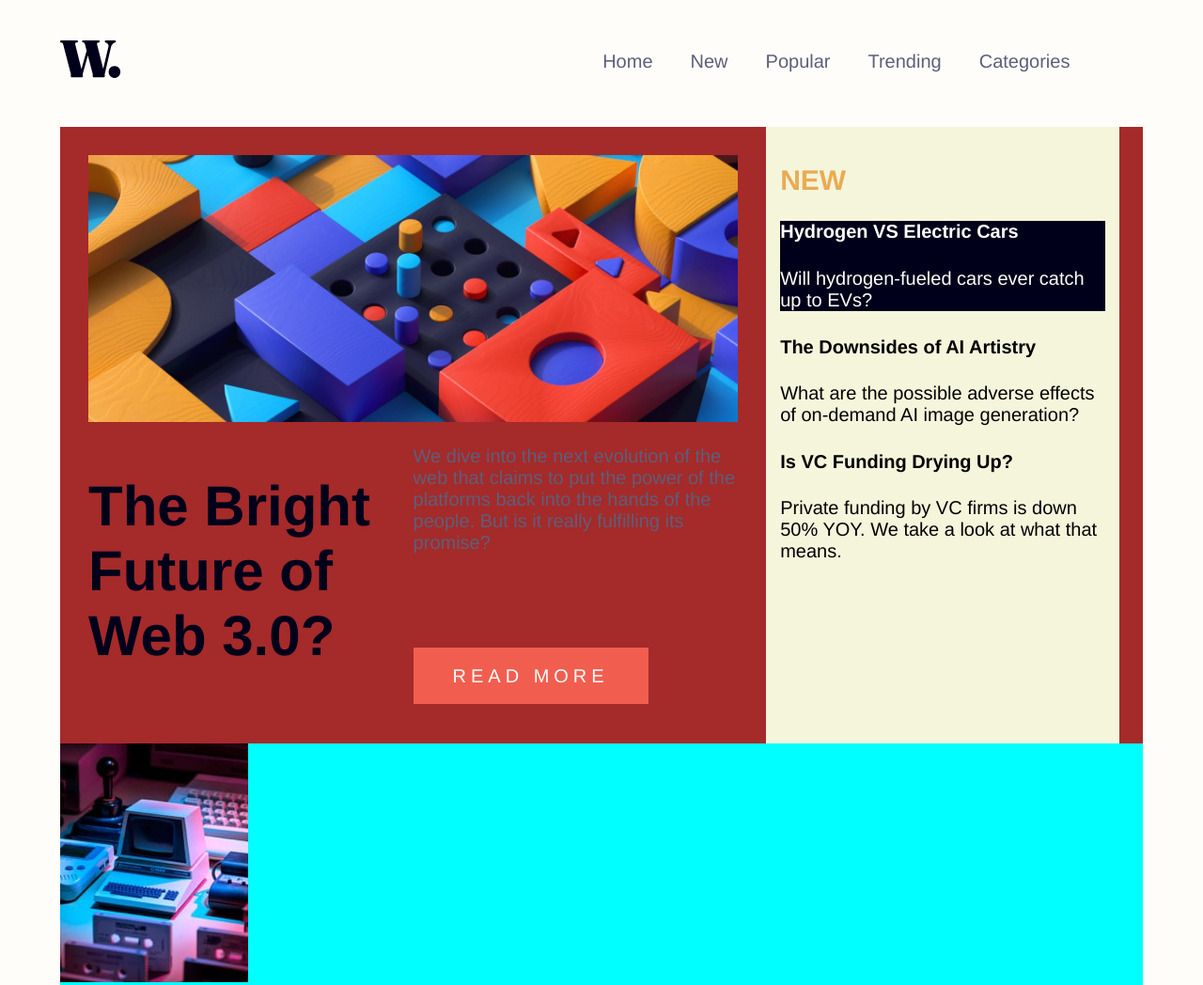
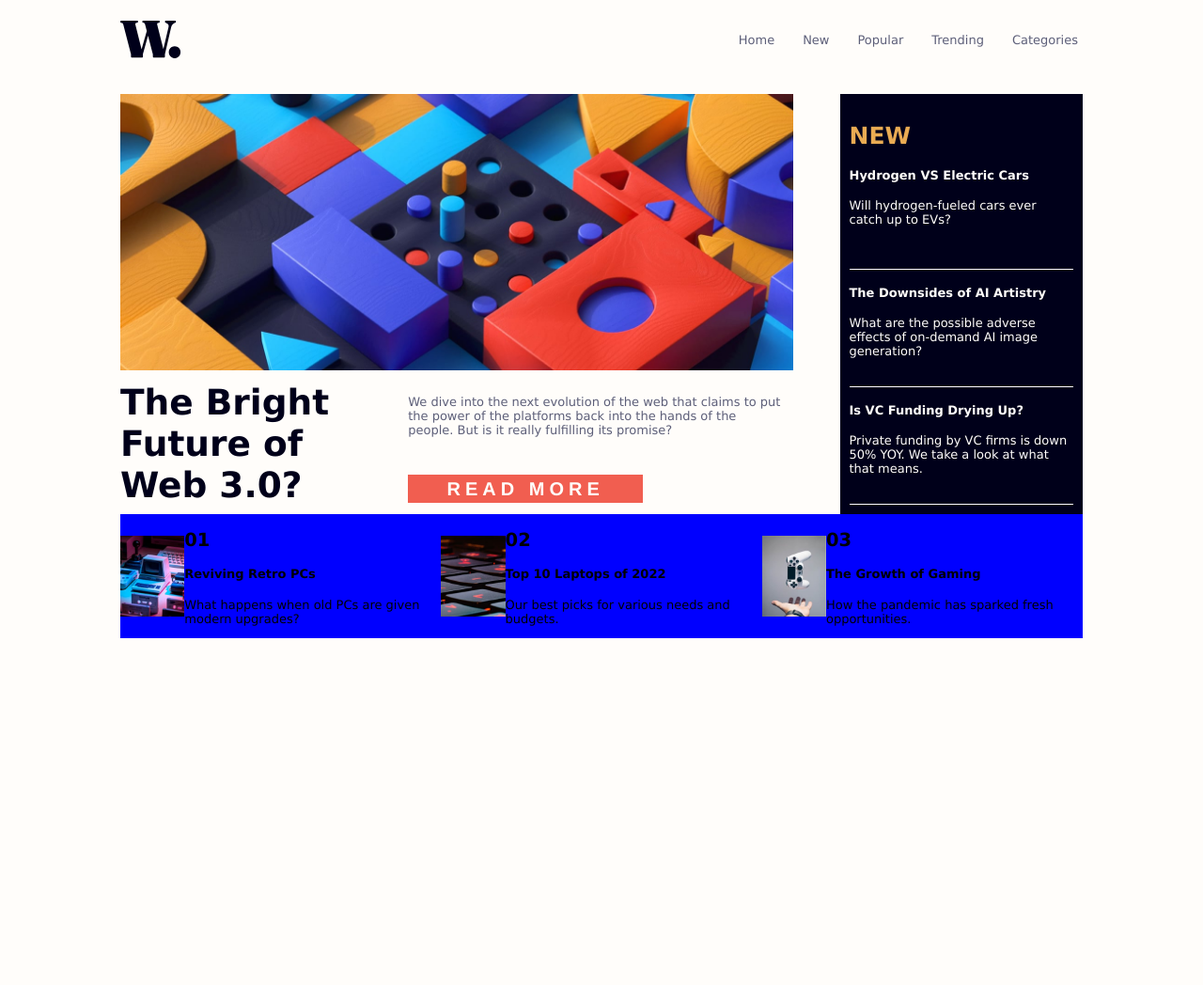
Before and after one commit to Chab-Jose/PaginaDeInicioSitioWeb, a plain HTML site: page index.html in a window 1280 px wide. Shown: the top 1048 px of the page at 94% size. After the commit the page ends 800 px from the top, so only its background shows below. Drawn offline with Linux system fonts and the light colour scheme.

Commit message:
Estilizacion del lado izquierdo Correccion de medidas

```diff
--- a/index.html
+++ b/index.html
@@ -43,35 +43,35 @@
                     <h4>Hydrogen VS Electric Cars</h4>
                     <p>Will hydrogen-fueled cars ever catch up to EVs?</p>
                 </div>
-                <div>
+                <div class="note-right">
                     <h4>The Downsides of AI Artistry</h4>
                     <p>What are the possible adverse effects of on-demand AI image generation?</p>
                 </div>
-                <div>
+                <div class="note-right">
                     <h4>Is VC Funding Drying Up?</h4>
                     <p>Private funding by VC firms is down 50% YOY. We take a look at what that means.</p>
                 </div>
             </div>
         </div>
         <div class="cont-foot">
-            <div>
-                <img src="/PaginaDeInicioSitioWeb/images/image-retro-pcs.jpg" alt="">
+            <div class="item-foot">
+                <img class="img-foot" src="/PaginaDeInicioSitioWeb/images/image-retro-pcs.jpg" alt="">
                 <div>
                     <h2>01</h2>
                     <h4>Reviving Retro PCs</h4>
                     <p>What happens when old PCs are given modern upgrades?</p>
                 </div>
             </div>
-            <div>
-                <img src="/PaginaDeInicioSitioWeb/images/image-top-laptops.jpg" alt="">
+            <div class="item-foot">
+                <img class="img-foot" src="/PaginaDeInicioSitioWeb/images/image-top-laptops.jpg" alt="">
                 <div>
                     <h2>02</h2>
                     <h4>Top 10 Laptops of 2022</h4>
                     <p>Our best picks for various needs and budgets.</p>
                 </div>
             </div>
-            <div>
-                <img src="/PaginaDeInicioSitioWeb/images/image-gaming-growth.jpg" alt="">
+            <div class="item-foot">
+                <img class="img-foot" src="/PaginaDeInicioSitioWeb/images/image-gaming-growth.jpg" alt="">
                 <div>
                     <h2>03</h2>
                     <h4> The Growth of Gaming</h4>
--- a/styles.css
+++ b/styles.css
@@ -9,11 +9,10 @@
 
 body{
     background-color: var(--white);
-    margin: 0;
-    padding: 135px calc(100% - 95%) 0;
-    font-family: 'Franklin Gothic Medium', 'Arial Narrow', Arial, sans-serif;
-    font-size: 20px;
-    font-weight: lighter;
+    margin: 0 auto;
+    padding: 100px calc(100% - 90%) 0;
+    font-family:Verdana, Geneva, Tahoma, sans-serif;
+    font-size: 13px;
 }
 
 /* narbar */
@@ -22,6 +21,7 @@ header{
     top:0;
     left:0;
     width: 100%;
+    height: 50px;
 }
 
 nav{
@@ -29,18 +29,18 @@ nav{
     display: flex;
     justify-content: space-between;
     align-items: center;
-    padding:0 calc(100% - 95%);
+    padding:0 calc(100% - 90%);
 }
 
 .nav-menu{
-    margin-right: calc(100% - 95%);
     display: flex;
     list-style: none;
+    margin-right: -10px;
 }
 
 .nav-item{
-    margin: 20px;
-    line-height: 50px;
+    margin: 15px;
+    line-height: 30px;
 
 }
 
@@ -50,20 +50,19 @@ nav{
 }
 /* cuerpo de la pagina  */
 .contenedor{
-    background-color: aqua;
     width: 100%;
 }
 
 .cont-body{
-    background-color: brown;
+    /* background-color: brown; */
     display: flex;
     width: 100%;
 }
 /* lado izquierdo de la pagina */
 .body-left{
-    width: 60%;
-    margin: 20px;
-    padding: 10px;
+    width: 75%;
+    margin-right: 50px;
+
 }
 
 .body-left-img{
@@ -73,31 +72,36 @@ nav{
 
 .left-art{
     width: 100%;
+    height: 150px;
     display: flex;
 }
 
 .title{
-    width: 50%;
+    width: 40%;
+    display: flex;
+    justify-content: center;
+    align-items: center;
     color:var(--color-oscuro);
-    font-size: 40px;
+    font-size: 25px;
     font-weight: bold;
-    justify-content: center;
+    margin-right: 30px;
 }
 
 
 .note{
-    width: 50%;
+    width: 60%;
+    padding: 10px;
     justify-content: center;
 }
 
 .note p{
     color: var(--color-medio);
-    margin-bottom: 100px;
+    margin-bottom: 40px;
 }
 
 .left-botton{
     width: 250px;
-    height: 60px;
+    height: 30px;
     justify-content: center;
     align-items: center;
     background-color: var(--red);
@@ -113,19 +117,41 @@ nav{
 
 /* Lado derecho de la pagina */
 .body-right{
-    background-color: beige;
-    width: 30%;
-    padding: 15px;
+    background-color: var(--color-oscuro);
+    width: 25%;
+    padding: 10px;
+    overflow: hidden;
+
 }
 
 .title-right{
     color: var(--orange);
     text-transform: uppercase;
+    font-size: 25px;
     font-weight: bold;
+    margin: 20px 0;
 }
 
 .note-right{
-    background-color: var(--color-oscuro);
     color: var(--white);
     width: 100%;
+    height: calc(100% / 4);
+    border-bottom: 1px solid var(--white);
 }
+
+/* el footer del sitio */
+
+.cont-foot{
+    background-color: blue;
+    display: flex;
+}
+
+.item-foot{
+    width: calc(100% / 3);
+    display: flex;
+}
+
+.img-foot{
+    width: 20%;
+    object-fit: contain;
+}
```
